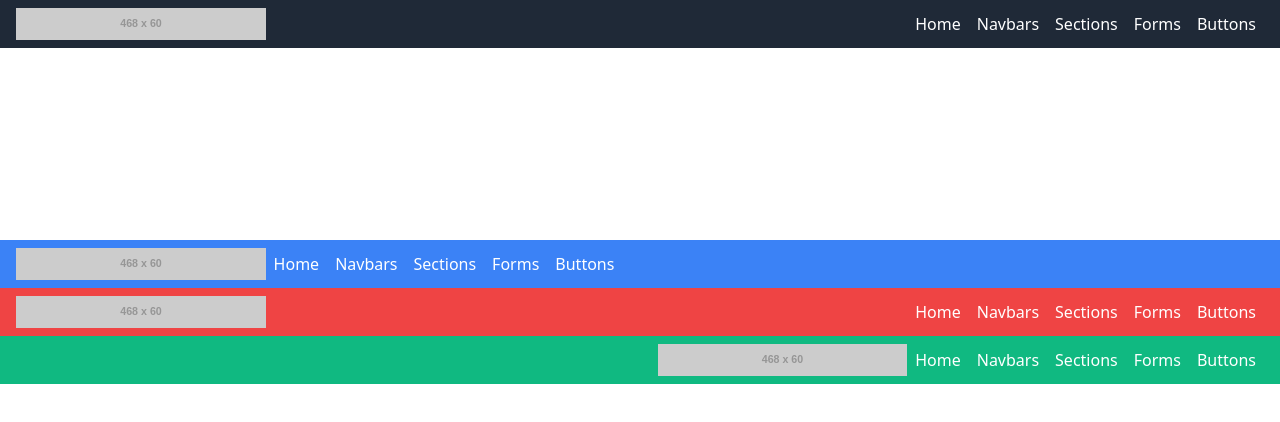
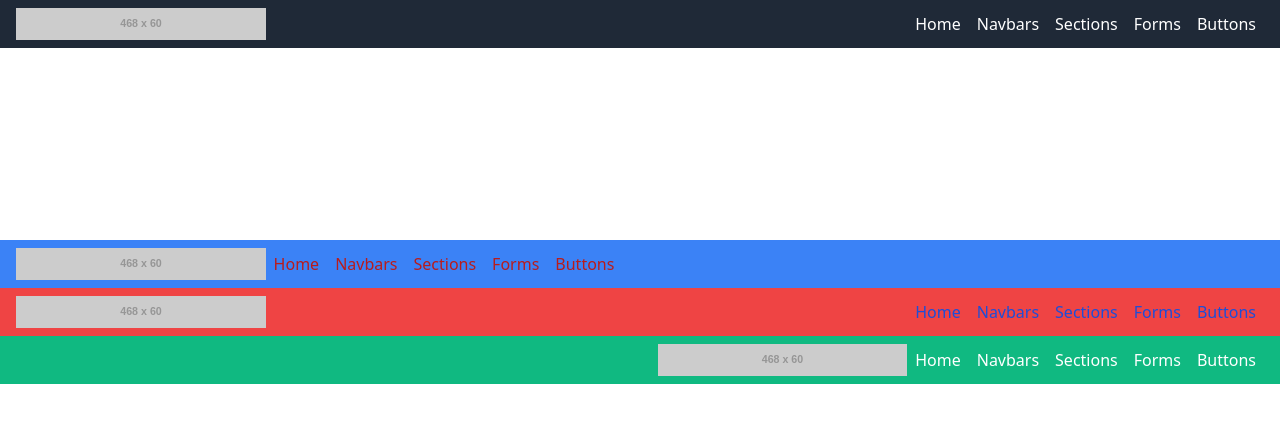
Before and after one commit to kapilannava/react-tailwind-component-library, a React (Create React App) app: page /NavbarPage in a window 1280 px wide. Shown: the top 422 px of the page. Built offline with nearby package versions, Linux system fonts and the light colour scheme.

Commit message:
Added textColor props for Navbar Component

```diff
--- a/src/NavbarPage.js
+++ b/src/NavbarPage.js
@@ -5,9 +5,9 @@ const NavbarPage = ()=> {
 
     return (
         <div className="py-48">
-            <Header bgColor="blue" linkPosition="start" />
-            <Header bgColor="red" />
-            <Header bgColor="green" linkPosition="end" />
+            <Header bgColor="blue" linkPosition="start" textColor="red" />
+            <Header bgColor="red" textColor="blue" />
+            <Header bgColor="green" linkPosition="end" textColor="default" />
         </div>
     )
 }
--- a/src/components/Header.js
+++ b/src/components/Header.js
@@ -8,6 +8,14 @@ const bgColors = {
     green: `bg-green-500`
 }
 
+const textColors = {
+    default: `text-white`,
+    black: `text-black`,
+    red: `text-red-700`,
+    blue: `text-blue-700`,
+    gren: `text-green-700`
+}
+
 const linkPositions = {
     default: `justify-between`,
     start: `justify-start`,
@@ -15,7 +23,7 @@ const linkPositions = {
 }
 
 
-const Header = ({bgColor, linkPosition }) => {
+const Header = ({bgColor, linkPosition, textColor }) => {
 
     const [mobileMenu, setmobileMenu] = useState(false);
     const showMenu = () => setmobileMenu(!mobileMenu)
@@ -44,31 +52,31 @@ const Header = ({bgColor, linkPosition }) => {
                 {/* Hidden but flex out on Medium Screens and Larger */}
         <div className="hidden md:flex">
         <Link to="/">
-        <button className="px-2 py-1 text-white semibold rounded hover:bg-gray-700">
+        <button className={`px-2 py-1 ${textColors[textColor] || textColors.default } semibold rounded hover:bg-gray-700`}>
         Home
             </button>
             </Link>
 
             <Link to="/NavbarPage">
-        <button className="px-2 py-1 text-white semibold rounded hover:bg-gray-700">
+        <button className={`px-2 py-1 ${textColors[textColor] || textColors.default } semibold rounded hover:bg-gray-700`}>
         Navbars
             </button>
             </Link>
 
             <Link to="/SectionPage">
-        <button className="px-2 py-1 text-white semibold rounded hover:bg-gray-700">
+        <button className={`px-2 py-1 ${textColors[textColor] || textColors.default } semibold rounded hover:bg-gray-700`}>
         Sections
             </button>
             </Link>
 
             <Link to="/FormPage">
-        <button className="px-2 py-1 text-white semibold rounded hover:bg-gray-700">
+        <button className={`px-2 py-1 ${textColors[textColor] || textColors.default } semibold rounded hover:bg-gray-700`}>
         Forms
             </button>
             </Link>
 
             <Link to="/ButtonPage">
-        <button className="px-2 py-1 text-white semibold rounded hover:bg-gray-700">
+        <button className={`px-2 py-1 ${textColors[textColor] || textColors.default } semibold rounded hover:bg-gray-700`}>
         Buttons
             </button>
             </Link>
@@ -81,21 +89,32 @@ const Header = ({bgColor, linkPosition }) => {
         * else div className="hidden"
         */}
         <div className={mobileMenu ? 'md:hidden px-2 pt-2 pb-4 py-3' : 'hidden'}>
-            <button className="block px-2 py-1 text-white semibold rounded hover:bg-gray-700" href="#">
+        <Link to="/">
+            <button className={`block px-2 py-1 ${textColors[textColor] || textColors.default } semibold rounded hover:bg-gray-700" href="#`}>
                 Home
             </button>
+</Link>
 
-            <button className="mt-1 block px-2 py-1 text-white semibold rounded hover:bg-gray-700" href="#">
-                About
+<Link to="/NavbarPage">
+            <button className={`mt-1 block px-2 py-1 ${textColors[textColor] || textColors.default } semibold rounded hover:bg-gray-700" href="#`}>
+                Navbars
             </button>
-
-            <button className="mt-1 block px-2 py-1 text-white semibold rounded hover:bg-gray-700" href="#">
-                Learn more
+</Link>
+            <Link to="/SectionPage">
+            <button className={`mt-1 block px-2 py-1 ${textColors[textColor] || textColors.default } semibold rounded hover:bg-gray-700" href="#`}>
+                Sections
             </button>
-
-            <button className="mt-1 block px-2 py-1 text-white semibold rounded hover:bg-gray-700" href="#">
-                Lols
+            </Link>
+            <Link to="/FormPage">
+            <button className={`mt-1 block px-2 py-1 ${textColors[textColor] || textColors.default } semibold rounded hover:bg-gray-700" href="#`}>
+                Forms
             </button>
+            </Link>
+            <Link to="/ButtonPage">
+            <button className={`mt-1 block px-2 py-1 ${textColors[textColor] || textColors.default } semibold rounded hover:bg-gray-700" href="#`}>
+                Buttons
+            </button>
+            </Link>
         </div>
 
     </nav>
```
